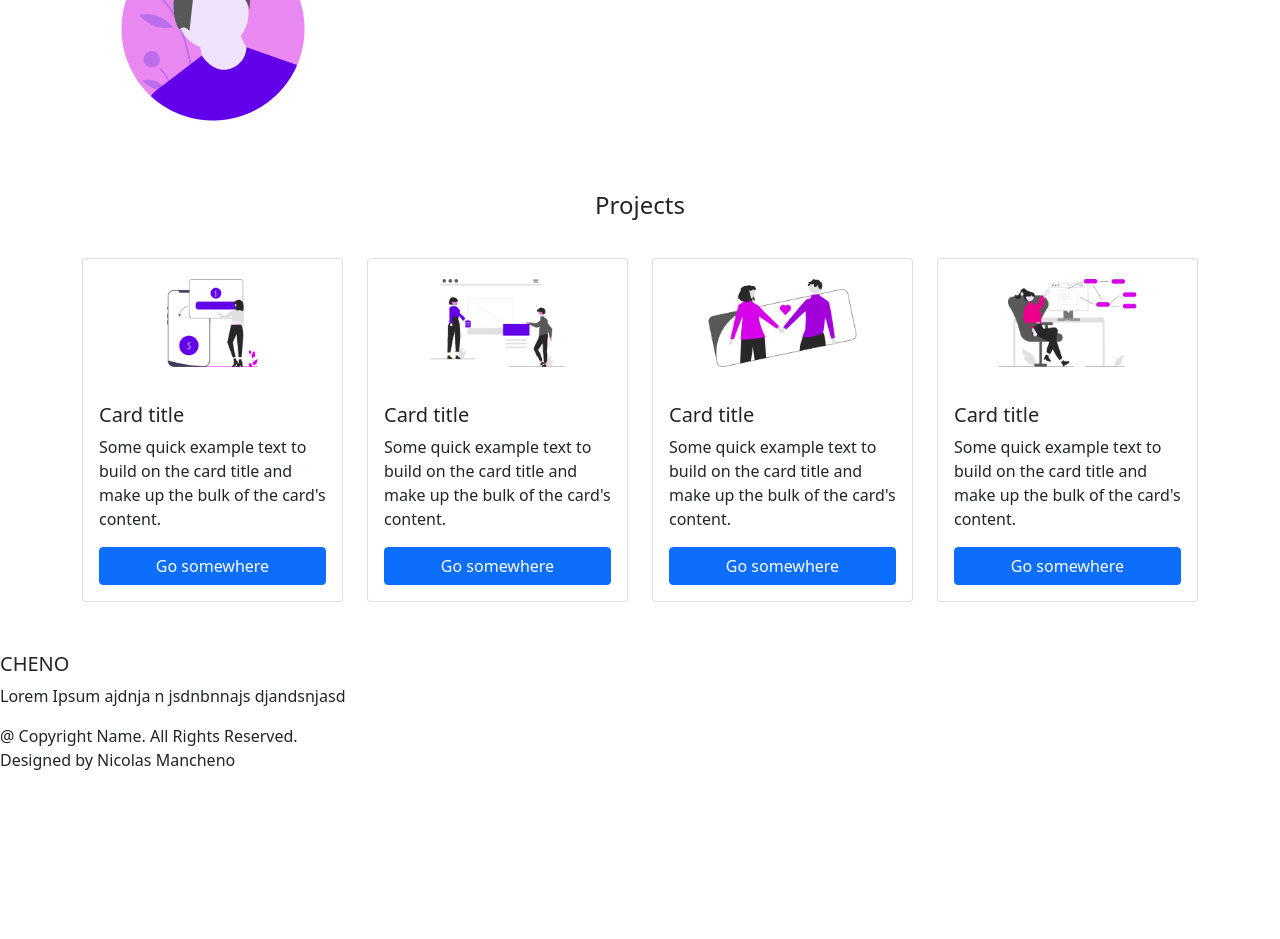
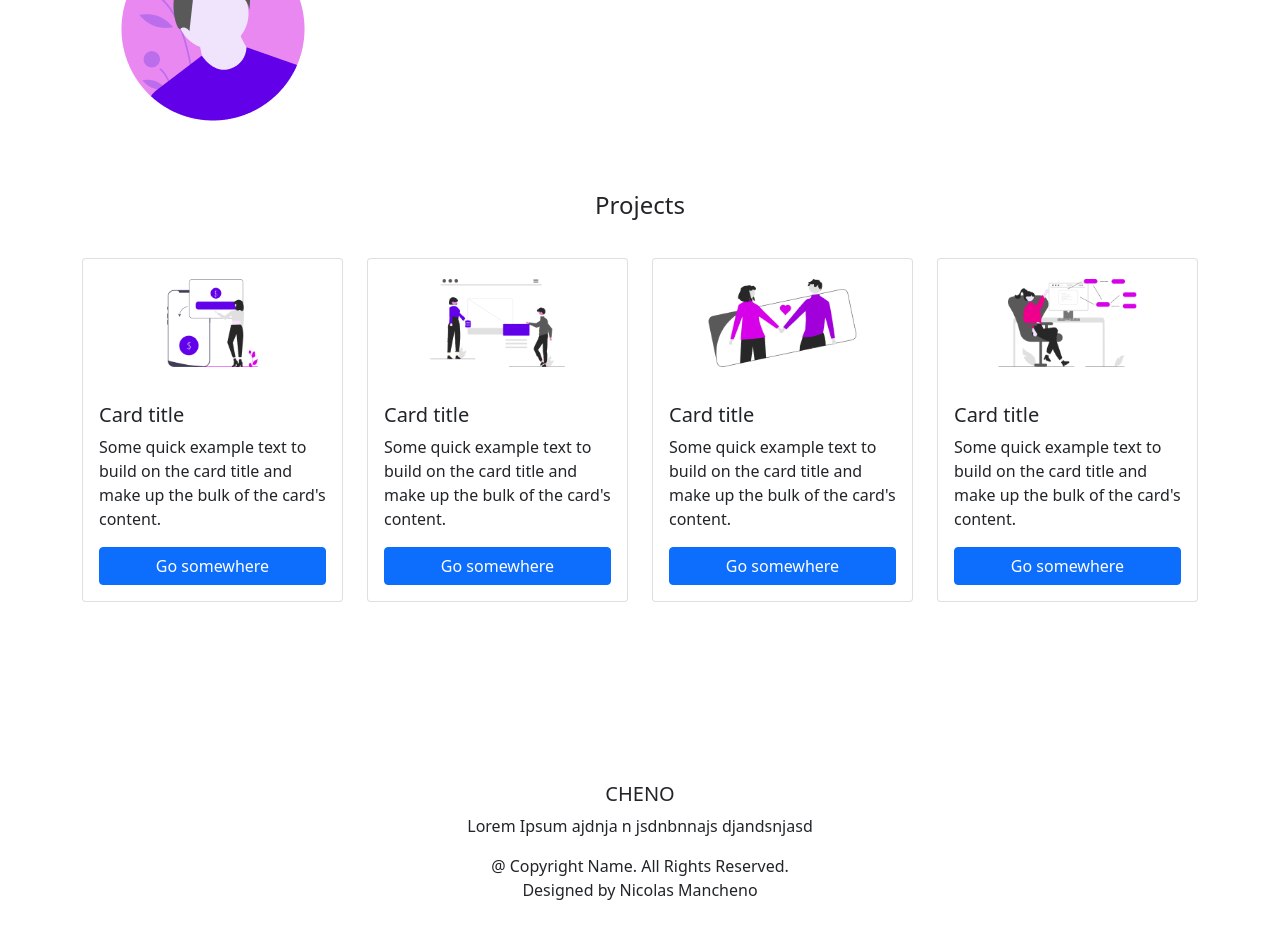
Before and after one commit to nicomanche/Website, a plain HTML site: page index.html in a window 1280 px wide. Shown: the part 139-1078 px from the top of the page. Before the commit the page ends 927 px from the top, so only its background shows below. Drawn offline with nearby package versions, Linux system fonts and the light colour scheme.

Commit message:
Footer css updated

```diff
--- a/css/style.css
+++ b/css/style.css
@@ -46,3 +46,9 @@ color: var(--primary-dark);
 .projectsArea .card a{
     display: block;
 }
+footer{
+    margin-top: 100px;
+    padding: 30px;
+    text-align: center;
+    background: var(--Primary-gradient-rev);
+}
```
